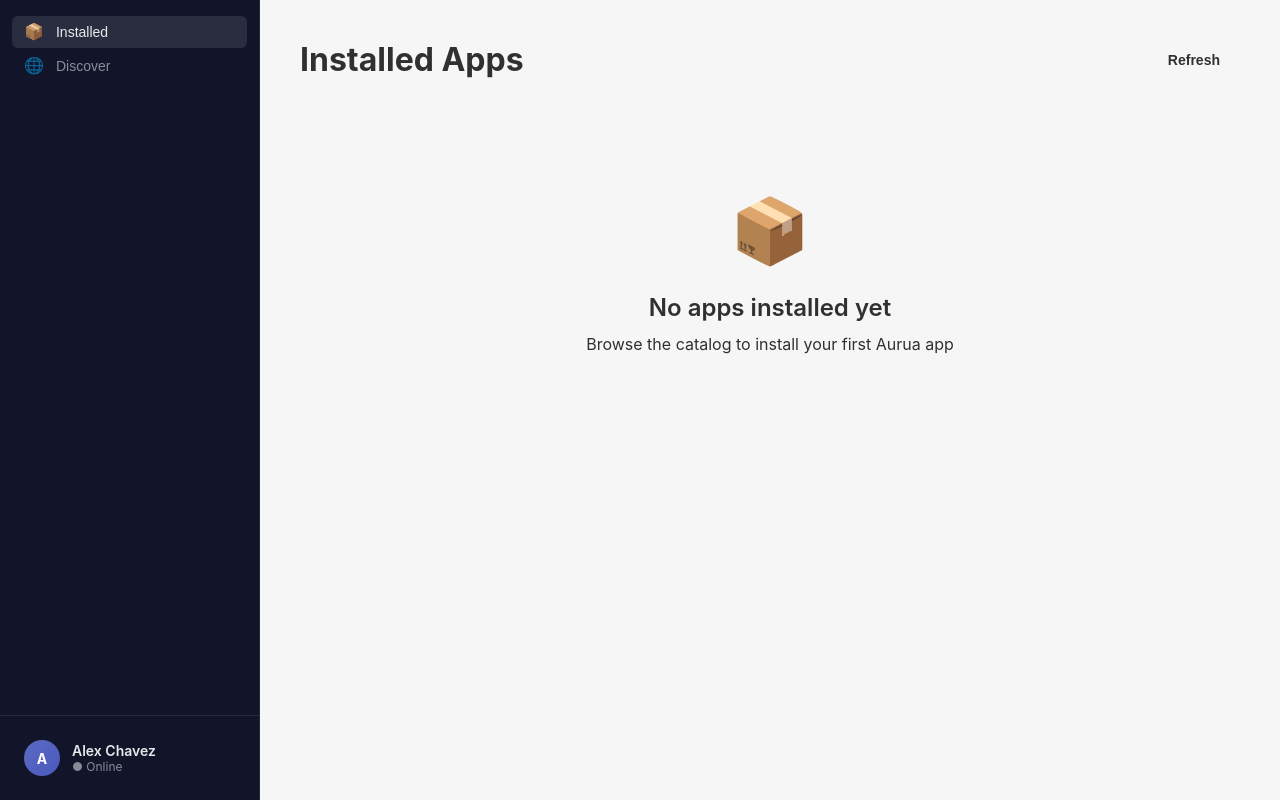
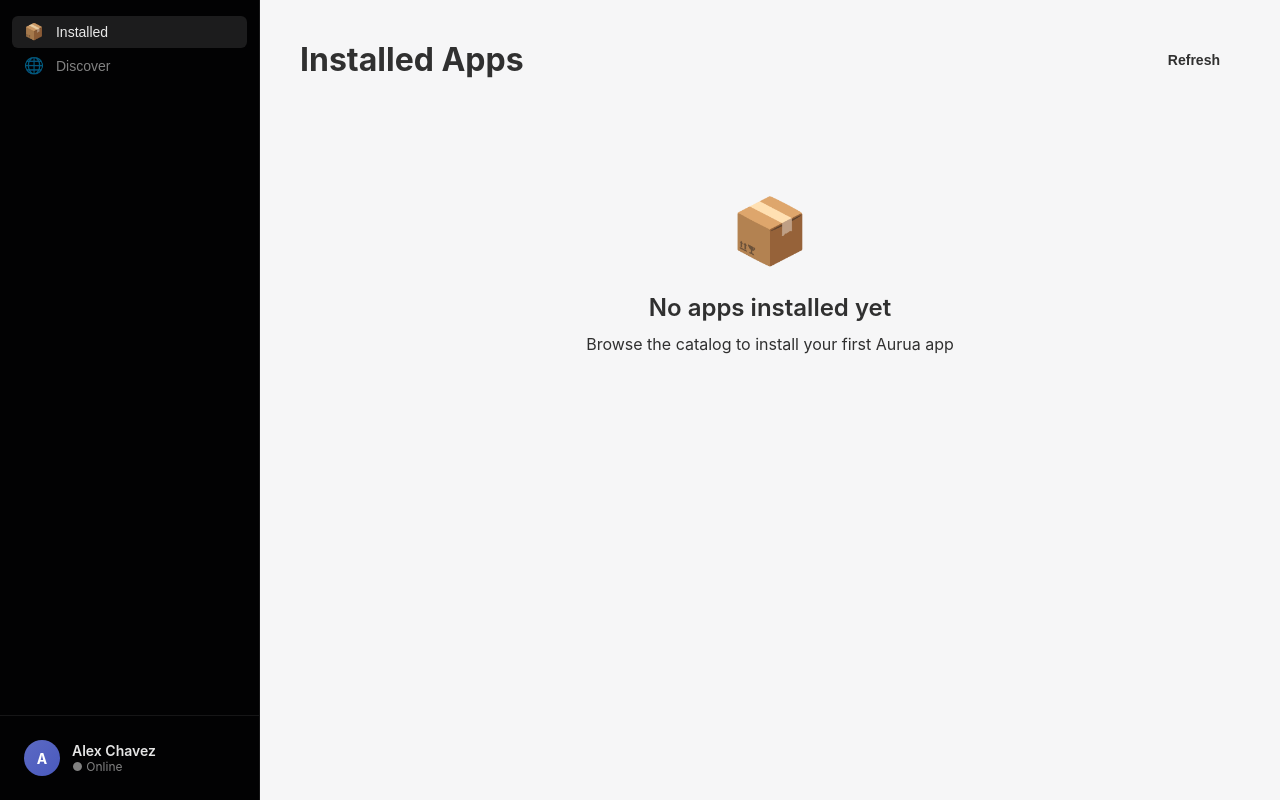
Before and after one commit to AuruaHQ/aurua-dock, a React (Vite) app: page / in a window 1280 px wide. Built offline with nearby package versions, Linux system fonts and the light colour scheme.

Commit message:
Use true black sidebar background (#020203)

```diff
--- a/src/components/Sidebar/Sidebar.css
+++ b/src/components/Sidebar/Sidebar.css
@@ -1,6 +1,6 @@
 .sidebar {
   width: 260px;
-  background: #12152a;
+  background: #020203;
   border-right: 1px solid rgba(255, 255, 255, 0.08);
   display: flex;
   flex-direction: column;
```
